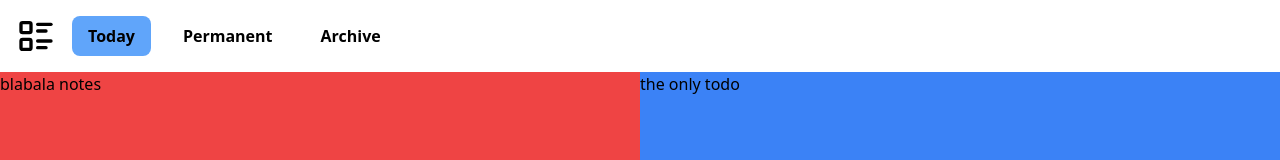
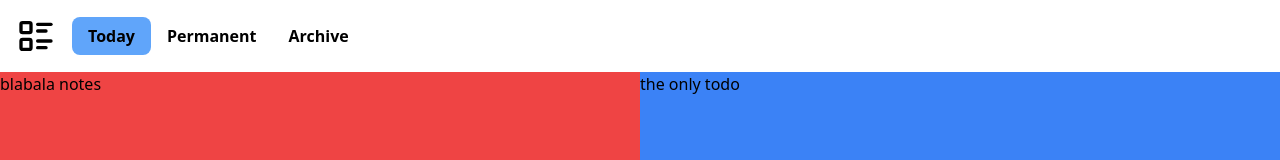
Before and after one commit to YuriiRG/daily-planner, a React (Vite) app: page / in a window 1280 px wide. Shown: the top 160 px of the page. Built offline with nearby package versions, Linux system fonts and the light colour scheme.

Commit message:
Make the navbar adaptive

```diff
--- a/src/components/Navbar.tsx
+++ b/src/components/Navbar.tsx
@@ -14,15 +14,21 @@ export default function Navbar() {
   );
   return (
     <>
-      <nav className='flex flex-row items-center gap-4 p-4'>
-        <div className='flex'>
+      <nav className='flex flex-col gap-4 p-4 sm:flex-row sm:items-center'>
+        <div className='flex justify-between'>
           <Logo className='h-10 w-10' />
           <Hamburger
             className='block h-10 w-10 sm:hidden'
             onClick={() => setIsFolded((f) => !f)}
           />
         </div>
-        <div className='flex flex-row items-center gap-4'>
+        <div
+          className={
+            'flex flex-col gap-4 sm:flex-row sm:items-center' +
+            ' ' +
+            (isFolded ? '' : 'hidden sm:block')
+          }
+        >
           {items}
         </div>
       </nav>
```
